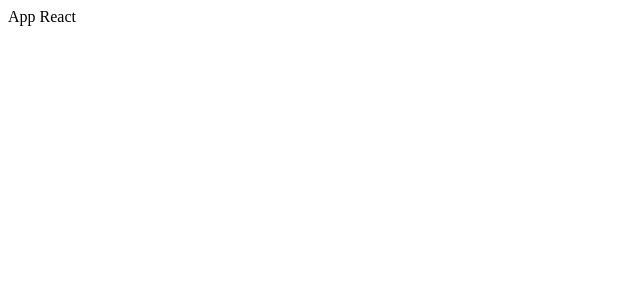
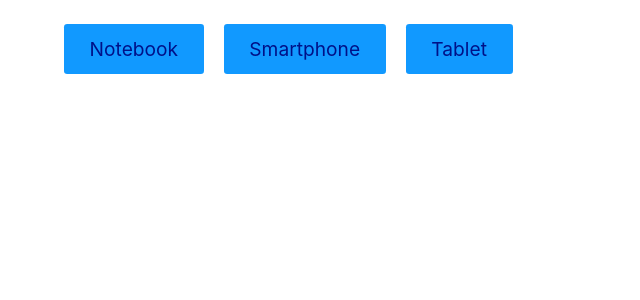
Before and after one commit to narciso-roberto/FUP, a React (Vite) app: page / in a window 1280 px wide. Shown: the top 300 px of the page, without its empty margins (0-640 px from the left). Built offline with nearby package versions, Linux system fonts and the light colour scheme.

Commit message:
Desafio de react: usando fetch e componentes
apanhei mas consegui, porem penso que tlv essa n seja a melhor forma de faze-lo

```diff
--- a/index.html
+++ b/index.html
@@ -1,15 +1,15 @@
 <!DOCTYPE html>
 <html lang="pt-BR">
-
   <head>
     <meta charset="UTF-8" />
     <meta name="viewport" content="width=device-width, initial-scale=1.0" />
-  <title>React.</title>
+    <title>React</title>
+    <link rel="stylesheet" href="./style.css" />
+
   </head>
 
   <body>
     <div id="root"></div>
     <script type="module" src="/src/main.jsx"></script>
   </body>
-
 </html>
--- /dev/null
+++ b/public/style.css
@@ -0,0 +1,105 @@
+*,
+*::after,
+*::before {
+  box-sizing: border-box;
+}
+
+html {
+  --font: -apple-system, BlinkMacSystemFont, 'Segoe UI', Roboto, Oxygen, Ubuntu,
+    Cantarell, 'Open Sans', 'Helvetica Neue', sans-serif;
+  --font-title: Georgia, 'Times New Roman', Times, serif;
+  --font-size: 1.2rem;
+  --color: #19f;
+  --color-light: #adf;
+  --color-dark: #018;
+  --radius: 0.2rem;
+}
+
+body {
+  margin: 1.5rem;
+}
+
+body,
+input,
+textarea,
+button {
+  font-size: var(--font-size);
+  font-family: var(--font);
+}
+
+h1,
+h2,
+h3 {
+  font-family: var(--font-title);
+}
+
+h1,
+h2,
+h3,
+p,
+ul {
+  margin: 1rem 0;
+}
+
+ul {
+  list-style: square;
+}
+
+li {
+  margin-bottom: 0.5rem;
+}
+
+label {
+  display: block;
+  margin-bottom: 0.25rem;
+}
+
+input,
+textarea {
+  display: block;
+  border: 1px solid #ccc;
+  width: 100%;
+  padding: 0.8rem;
+  border-radius: var(--radius);
+  background: #eee;
+  transition: 0.2s;
+}
+
+input:focus,
+textarea:focus {
+  outline: none;
+  border-color: var(--color);
+  background: white;
+  box-shadow: 0 0 0 3px var(--color-light);
+}
+
+button {
+  cursor: pointer;
+  border: none;
+  border-radius: var(--radius);
+  transition: 0.1s;
+  background: var(--color);
+  color: var(--color-dark);
+  padding: 0.8rem 1.6rem;
+}
+
+button:hover,
+button:focus {
+  background: var(--color);
+  box-shadow: 0 0 0 3px var(--color-light), 0 0 0 4px var(--color);
+  outline: none;
+}
+
+button:active {
+  box-shadow: 0 0 0 3px var(--color), 0 0 0 4px var(--color);
+}
+
+button:disabled {
+  opacity: 0.5;
+  cursor: wait;
+}
+
+hr {
+  border: 2px solid black;
+  margin: 2rem auto;
+}
--- a/src/App.jsx
+++ b/src/App.jsx
@@ -1,7 +1,35 @@
 import React from 'react';
+import Comp from './Comp';
+
+
+const estilo ={
+  listStyle: 'none',
+  display: 'flex',
+  gap: '20px'
+}
 
 const App = () => {
-  return <div>App React</div>;
+  const [dados,setDados] = React.useState({})
+
+  async function initFetch(link){
+    setDados({nome: "CARREGANDO..."})
+    const dadosObj = await (await fetch(link)).json()
+
+    setDados(dadosObj)
+  }
+
+  return(
+    <>
+    <ul style={estilo}>
+      <button onClick={() => {initFetch("https://ranekapi.origamid.dev/json/api/produto/notebook")}}>Notebook</button>
+      <button onClick={() => {initFetch("https://ranekapi.origamid.dev/json/api/produto/smartphone")}}>Smartphone</button>
+      <button onClick={() => {initFetch("https://ranekapi.origamid.dev/json/api/produto/tablet")}}>Tablet</button>
+    </ul>
+
+    <Comp {...dados}/>
+
+    </>
+  )
 };
 
 export default App;
--- /dev/null
+++ b/src/Comp.jsx
@@ -0,0 +1,15 @@
+import React from 'react'
+
+const Comp = ({nome,preco,fotos}) => {
+
+  console.log(nome)
+  return (
+    <div>
+      <h1>{nome}</h1>
+      <p>{preco ? 'R$'+preco : null}</p>
+      <img src={fotos ? fotos[0].src : ''}/>
+    </div>
+  )
+}
+
+export default Comp
--- a/src/main.jsx
+++ b/src/main.jsx
@@ -2,5 +2,11 @@ import React from 'react';
 import ReactDOM from 'react-dom/client';
 import App from './App';
 
-console.log(1);
-ReactDOM.createRoot(document.getElementById('root')).render(<App />);
+
+ReactDOM.createRoot(document.getElementById('root')).render(
+    <React.StrictMode>
+      <App />
+    </React.StrictMode>
+  );
+// ReactDOM.createRoot(document.getElementById('root')).render(<App />);
+// ReactDOM.render(<React.StrictMode><App/>,</React.StrictMode>,document.getElementById('root'),)
```
Also changed, not shown: package.json (+11 -6 lines), 1 other file (tests, documents, lock files or other folders). Lines whose indentation alone changed are shown as unchanged.
